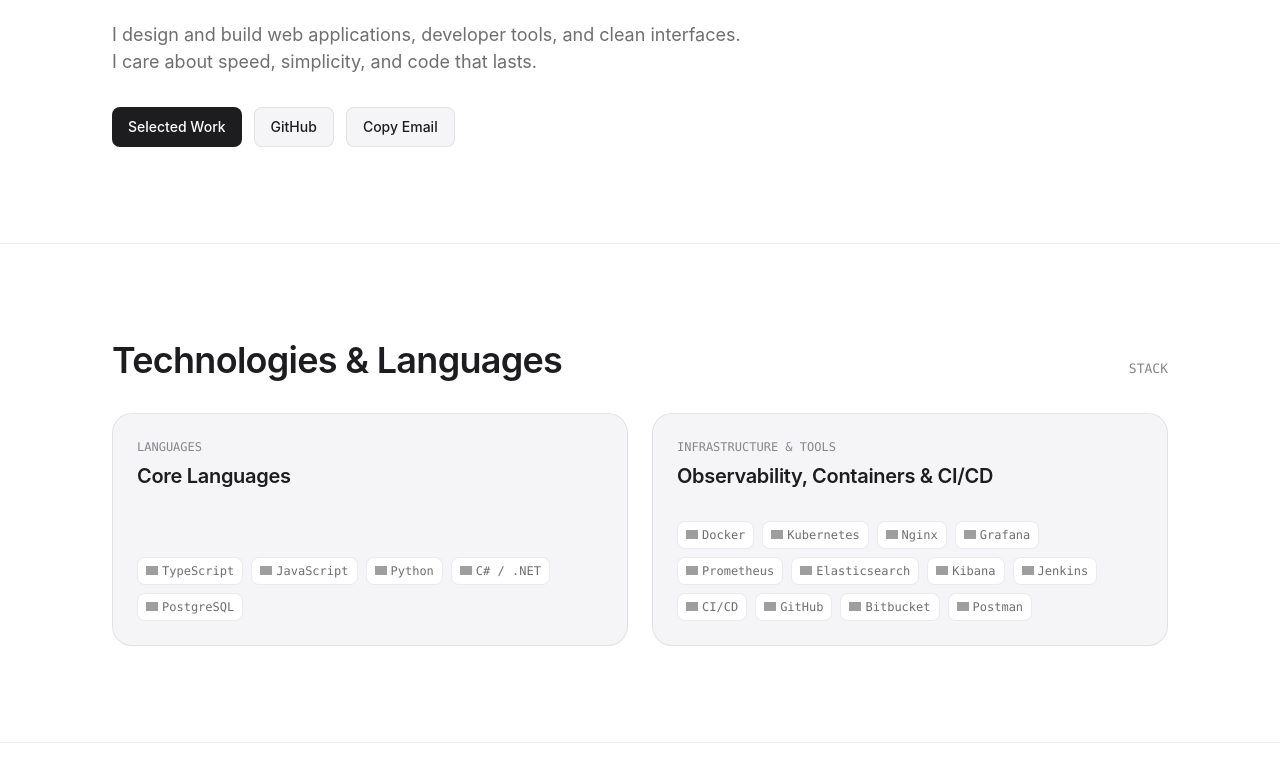
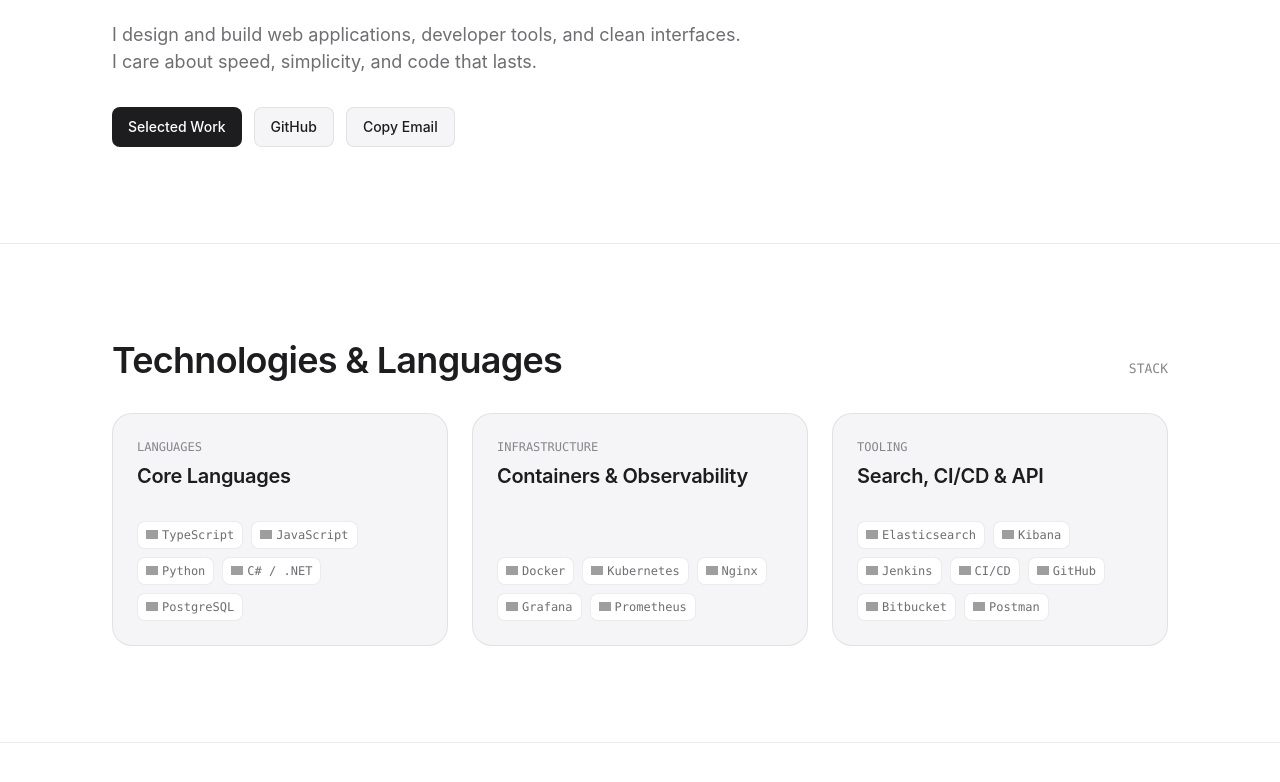
Before and after one commit to suatalikoch/suatalikoch.github.io, a plain HTML site: page index.html in a window 1280 px wide. Shown: the part 366-1148 px from the top of the page. Drawn offline with Linux system fonts and the light colour scheme; grey boxes are pictures that could not be loaded.

Commit message:
Balance stack section into 3-column Apple-style bento

```diff
--- a/index.html
+++ b/index.html
@@ -46,8 +46,8 @@
           <h2 class="section-title">Technologies &amp; Languages</h2>
           <span class="section-meta">STACK</span>
         </div>
-        <div class="grid-2">
-          <div class="card">
+        <div class="grid-3">
+          <div class="card card-stack">
             <div class="card-top">
               <div class="card-meta">LANGUAGES</div>
               <h3 class="card-title">Core Languages</h3>
@@ -60,10 +60,10 @@
               <span class="tag"><img class="tag-icon" src="https://cdn.simpleicons.org/postgresql" alt="" loading="lazy" />PostgreSQL</span>
             </div>
           </div>
-          <div class="card">
+          <div class="card card-stack">
             <div class="card-top">
-              <div class="card-meta">INFRASTRUCTURE &amp; TOOLS</div>
-              <h3 class="card-title">Observability, Containers &amp; CI/CD</h3>
+              <div class="card-meta">INFRASTRUCTURE</div>
+              <h3 class="card-title">Containers &amp; Observability</h3>
             </div>
             <div class="tag-list">
               <span class="tag"><img class="tag-icon" src="https://cdn.simpleicons.org/docker" alt="" loading="lazy" />Docker</span>
@@ -71,6 +71,14 @@
               <span class="tag"><img class="tag-icon" src="https://cdn.simpleicons.org/nginx" alt="" loading="lazy" />Nginx</span>
               <span class="tag"><img class="tag-icon" src="https://cdn.simpleicons.org/grafana" alt="" loading="lazy" />Grafana</span>
               <span class="tag"><img class="tag-icon" src="https://cdn.simpleicons.org/prometheus" alt="" loading="lazy" />Prometheus</span>
+            </div>
+          </div>
+          <div class="card card-stack">
+            <div class="card-top">
+              <div class="card-meta">TOOLING</div>
+              <h3 class="card-title">Search, CI/CD &amp; API</h3>
+            </div>
+            <div class="tag-list">
               <span class="tag"><img class="tag-icon" src="https://cdn.simpleicons.org/elasticsearch" alt="" loading="lazy" />Elasticsearch</span>
               <span class="tag"><img class="tag-icon" src="https://cdn.simpleicons.org/kibana" alt="" loading="lazy" />Kibana</span>
               <span class="tag"><img class="tag-icon" src="https://cdn.simpleicons.org/jenkins" alt="" loading="lazy" />Jenkins</span>
--- a/styles/main.css
+++ b/styles/main.css
@@ -235,6 +235,22 @@ button {
   }
 }
 
+.grid-3 {
+  display: grid;
+  grid-template-columns: 1fr;
+  gap: var(--space-6);
+}
+
+@media (min-width: 900px) {
+  .grid-3 {
+    grid-template-columns: repeat(3, 1fr);
+  }
+}
+
+.card-stack {
+  justify-content: flex-start;
+}
+
 .card {
   display: flex;
   flex-direction: column;
@@ -329,7 +345,8 @@ button {
     max-height: 65vh;
   }
 
-  .grid-2 {
+  .grid-2,
+  .grid-3 {
     display: flex;
     overflow-x: auto;
     scroll-snap-type: x mandatory;
@@ -338,7 +355,8 @@ button {
     -webkit-overflow-scrolling: touch;
   }
 
-  .grid-2 > .card {
+  .grid-2 > .card,
+  .grid-3 > .card {
     flex: 0 0 85%;
     scroll-snap-align: start;
   }
```
